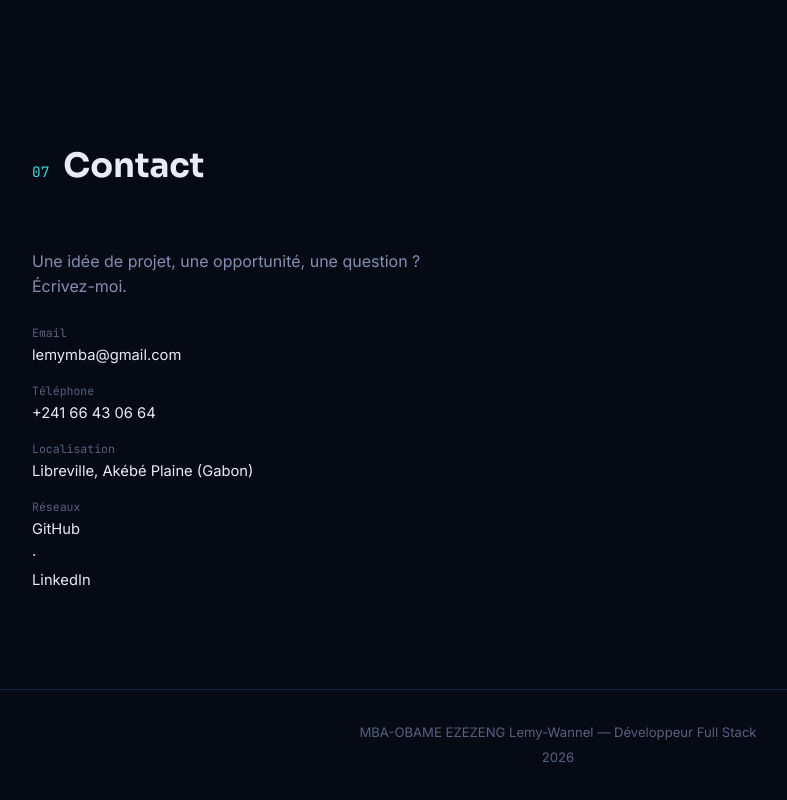
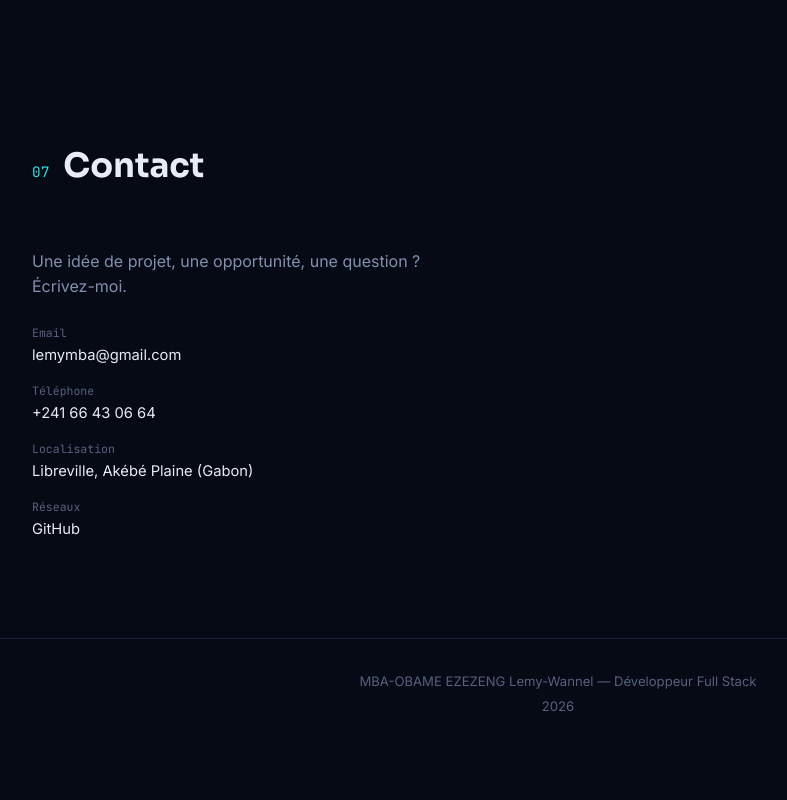
Before and after one commit to lemymba-hash/Portfolio-1-, a website: page index.html in a window 1280 px wide. Shown: the part 4083-4883 px from the top of the page, without its empty margins (82-869 px from the left). After the commit the page ends 4832 px from the top, so only its background shows below. Drawn offline with Linux system fonts and the light colour scheme.

```diff
--- a/index.html
+++ b/index.html
@@ -189,7 +189,7 @@
           <li><span>Email</span><a href="mailto:lemymba@gmail.com">lemymba@gmail.com</a></li>
           <li><span>Téléphone</span><a href="tel:+24166430664">+241 66 43 06 64</a></li>
           <li><span>Localisation</span><a>Libreville, Akébé Plaine (Gabon)</a></li>
-          <li><span>Réseaux</span><a href="https://github.com/" target="_blank" rel="noopener">GitHub</a> · <a href="https://linkedin.com/" target="_blank" rel="noopener">LinkedIn</a></li>
+          <li><span>Réseaux</span><a href="https://github.com/" target="_blank" rel="noopener">GitHub</a></li>
         </ul>
 
     </div>
```
